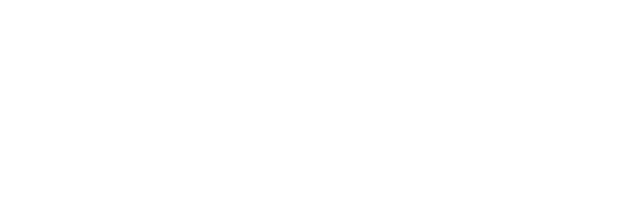
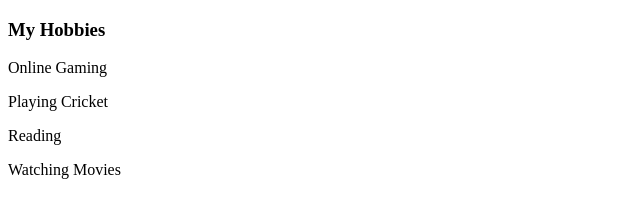
Before and after one commit to Aftab77985/my-cv, a plain HTML site: page hobbies.html in a window 1280 px wide. Shown: the whole page, without its empty margins (0-640 px from the left). Drawn offline with Linux system fonts and the light colour scheme.

Commit message:
added hoobies

```diff
--- a/hobbies.html
+++ b/hobbies.html
@@ -7,6 +7,10 @@
     <title>Hobbies</title>
 </head>
 <body>
-
+    <h3>My Hobbies</h3>
+    <p>Online Gaming</p>
+    <p>Playing Cricket</p>
+    <p>Reading</p>
+    <p>Watching Movies</p>
 </body>
 </html>
```
